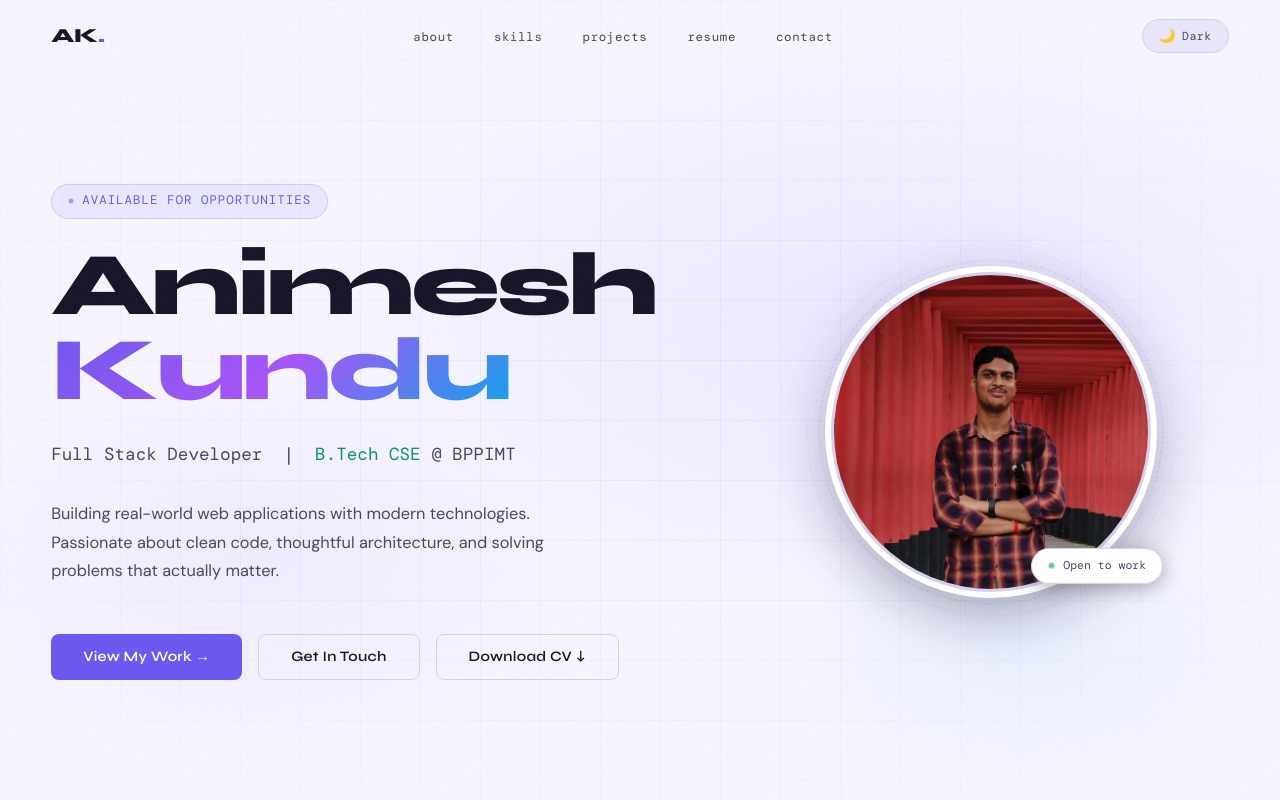
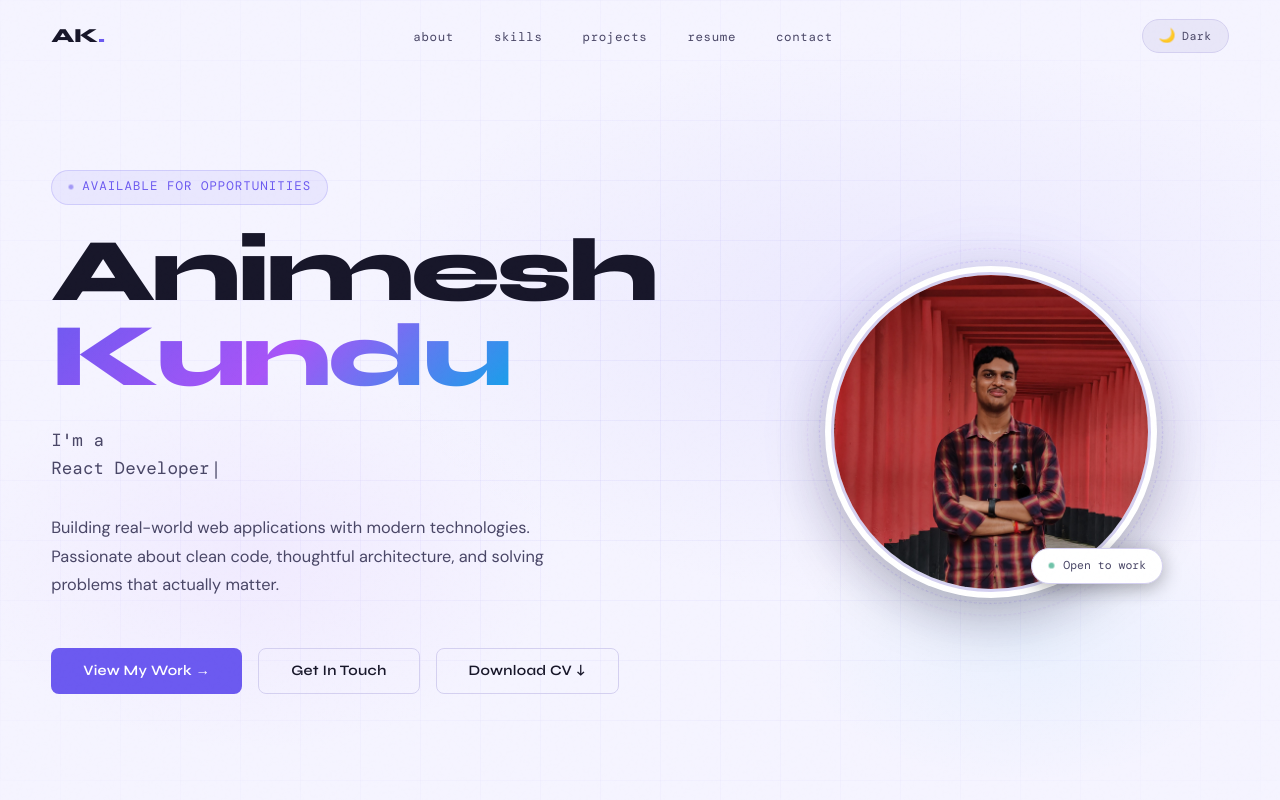
Before and after one commit to animeshkundu07/FUTURE_FS_01, a React (Create React App) app in the folder animesh-portfolio/: page / in a window 1280 px wide. Shown: the top 800 px of the page. Built offline with nearby package versions, Linux system fonts and the light colour scheme; a web font is replaced by a local one.

Commit message:
Update Hero.jsx

```diff
--- a/animesh-portfolio/src/components/Hero.jsx
+++ b/animesh-portfolio/src/components/Hero.jsx
@@ -1,4 +1,107 @@
+// import React from 'react';
+// import { personalInfo, socialLinks } from '../data/portfolioData';
+// import './Hero.css';
+
+// export default function Hero() {
+//   const scrollTo = (id) => {
+//     document.getElementById(id)?.scrollIntoView({ behavior: 'smooth' });
+//   };
+
+//   return (
+//     <section id="home" className="hero">
+//       <div className="hero-bg-gradient" aria-hidden="true" />
+//       <div className="hero-grid-lines" aria-hidden="true" />
+
+//       <div className="hero-inner">
+
+//         {/* Left: text content */}
+//         <div className="hero-content">
+//           <div className="hero-tag">
+//             <span className="hero-tag-dot" />
+//             {personalInfo.status}
+//           </div>
+
+//           <h1 className="hero-name">
+//             Animesh<br />
+//             <span className="hero-name-gradient">Kundu</span>
+//           </h1>
+
+//           <p className="hero-title">
+//             Full Stack Developer &nbsp;|&nbsp;{' '}
+//             <span className="hero-highlight">B.Tech CSE</span> @ BPPIMT
+//           </p>
+
+//           <p className="hero-bio">
+//             Building real-world web applications with modern technologies.
+//             Passionate about clean code, thoughtful architecture, and solving problems
+//             that actually matter.
+//           </p>
+
+//           <div className="hero-ctas">
+//             <button className="btn-primary" onClick={() => scrollTo('projects')}>
+//               View My Work →
+//             </button>
+//             <button className="btn-secondary" onClick={() => scrollTo('contact')}>
+//               Get In Touch
+//             </button>
+//             <button className="btn-secondary" onClick={() => scrollTo('resume')}>
+//               Download CV ↓
+//             </button>
+//           </div>
+//         </div>
+
+//         {/* Right: profile photo */}
+//         <div className="hero-photo-wrap">
+//           <div className="hero-photo-ring" aria-hidden="true" />
+//           <div className="hero-photo-ring hero-photo-ring--2" aria-hidden="true" />
+
+//           <div className="hero-photo-container">
+//             <img
+//               src={require('../assets/profile.jpg')}
+//               alt="Animesh Kundu"
+//               className="hero-photo"
+//             />
+//           </div>
+
+//           {/* Floating badge */}
+//           <div className="hero-badge">
+//             <span className="hero-badge-dot" />
+//             <span>Open to work</span>
+//           </div>
+//         </div>
+
+//       </div>
+
+//       {/* Side social links */}
+//       <div className="hero-socials" aria-label="Social links">
+//         {socialLinks.map(link => (
+//           <a
+//             key={link.name}
+//             href={link.url}
+//             target="_blank"
+//             rel="noopener noreferrer"
+//             className="social-link"
+//             title={link.name}
+//           >
+//             {link.label}
+//           </a>
+//         ))}
+//       </div>
+
+//       {/* Scroll indicator */}
+//       <div className="scroll-indicator" aria-hidden="true">
+//         <div className="scroll-line" />
+//         <span>scroll</span>
+//       </div>
+
+//     </section>
+//   );
+// }
+
+
+
 import React from 'react';
+import Typewriter from 'typewriter-effect';
 import { personalInfo, socialLinks } from '../data/portfolioData';
 import './Hero.css';
 
@@ -26,9 +129,25 @@ export default function Hero() {
             <span className="hero-name-gradient">Kundu</span>
           </h1>
 
+          {/* Typing animation */}
           <p className="hero-title">
-            Full Stack Developer &nbsp;|&nbsp;{' '}
-            <span className="hero-highlight">B.Tech CSE</span> @ BPPIMT
+            <span className="hero-typing-prefix">I'm a </span>
+            <span className="hero-typing-text">
+              <Typewriter
+                options={{
+                  strings: [
+                    'Full Stack Developer',
+                    'React Developer',
+                    'Node.js Developer',
+                    'B.Tech CSE Student',
+                  ],
+                  autoStart: true,
+                  loop: true,
+                  delay: 60,
+                  deleteSpeed: 35,
+                }}
+              />
+            </span>
           </p>
 
           <p className="hero-bio">
```
